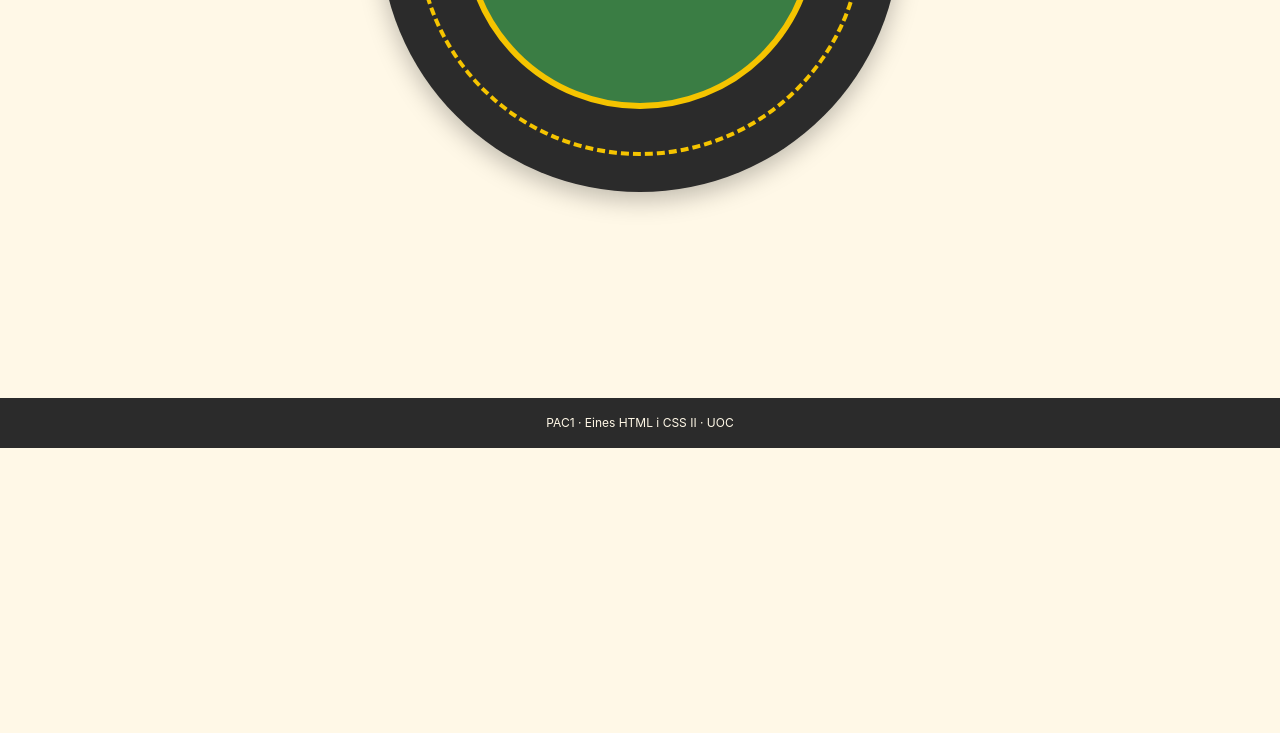
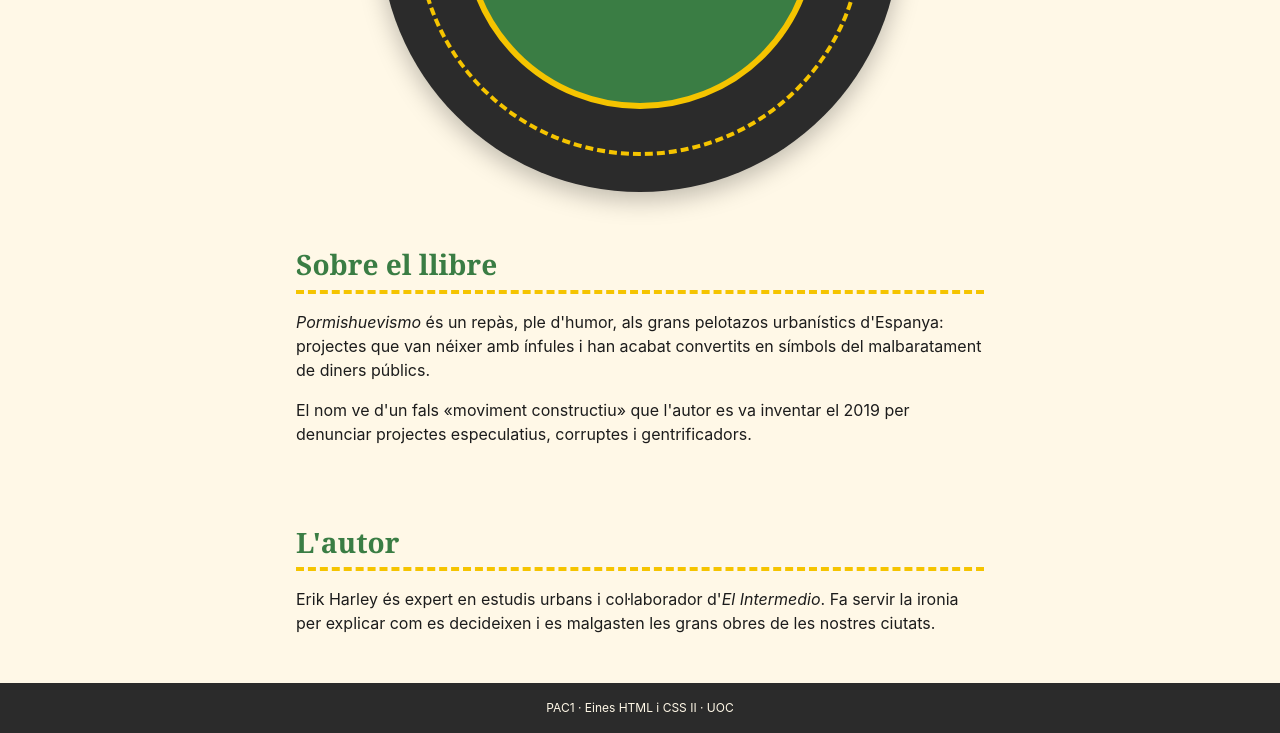
Before and after one commit to marcferre21-stack/pormishuevismo, a website built with Parcel: page src/index.html in a window 1280 px wide. Shown: the part 352-1085 px from the top of the page. Before the commit the page ends 800 px from the top, so only its background shows below. Built offline with nearby package versions, Linux system fonts and the light colour scheme.

Commit message:
Afegeix la rotonda i les seccions Sobre el llibre i L'autor

```diff
--- /dev/null
+++ b/src/assets/styles/components/_seccio.scss
@@ -0,0 +1,21 @@
+@use "../variables";
+@use "../tools/functions" as fn;
+
+// Component BEM: bloc "seccio" amb els elements titol i text.
+.seccio {
+  max-width: fn.rem(720);
+  padding: fn.spacing(4) fn.spacing(2);
+  margin: 0 auto;
+
+  &__titol {
+    padding-bottom: fn.spacing(1);
+    margin: 0 0 fn.spacing(2);
+    font-size: fn.rem(28);
+    color: variables.$color-island;
+    border-bottom: fn.rem(4) dashed variables.$color-line;
+  }
+
+  &__text {
+    margin: 0 0 fn.spacing(2);
+  }
+}
--- a/src/assets/styles/main.scss
+++ b/src/assets/styles/main.scss
@@ -22,3 +22,4 @@
 // 6. Components
 @use "components/rotonda";
 @use "components/peu";
+@use "components/seccio";
--- a/src/index.html
+++ b/src/index.html
@@ -20,6 +20,30 @@
         </div>
       </div>
     </header>
+    <main>
+      <section class="seccio" id="sobre-el-llibre">
+        <h2 class="seccio__titol">Sobre el llibre</h2>
+        <p class="seccio__text">
+          <em>Pormishuevismo</em> és un repàs, ple d'humor, als grans pelotazos
+          urbanístics d'Espanya: projectes que van néixer amb ínfules i han
+          acabat convertits en símbols del malbaratament de diners públics.
+        </p>
+        <p class="seccio__text">
+          El nom ve d'un fals «moviment constructiu» que l'autor es va inventar
+          el 2019 per denunciar projectes especulatius, corruptes i
+          gentrificadors.
+        </p>
+      </section>
+      <section class="seccio" id="l-autor">
+        <h2 class="seccio__titol">L'autor</h2>
+        <p class="seccio__text">
+          Erik Harley és expert en estudis urbans i col·laborador d'<em
+            >El Intermedio</em
+          >. Fa servir la ironia per explicar com es decideixen i es malgasten
+          les grans obres de les nostres ciutats.
+        </p>
+      </section>
+    </main>
     <include src="./views/footer.html"></include>
     <script type="module" src="./assets/scripts/main.js"></script>
     <!-- do not remove this line! -->
```
